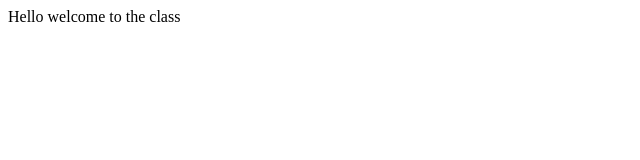
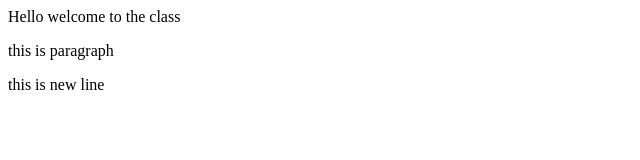
Before and after one commit to RadGoanna/MyDemo, a plain HTML site: page index.html in a window 1280 px wide. Shown: the whole page, without its empty margins (0-640 px from the left). Drawn offline with Linux system fonts and the light colour scheme.

Commit message:
Add some tags

```diff
--- a/index.html
+++ b/index.html
@@ -1,7 +1,10 @@
 <html>
   <head>
+    <title> my project</title>
   </head>
   <body>
     Hello welcome to the class
+    <p> this is paragraph</p>
+    <p> this is new line</p>
   </body>
 </html>
```
